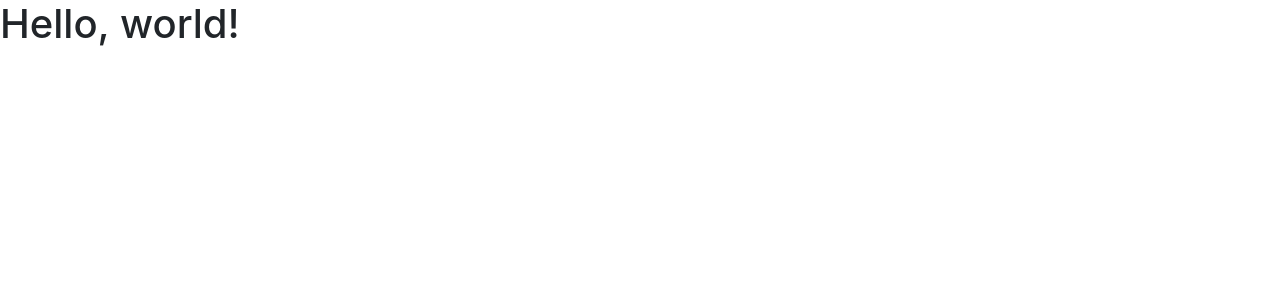
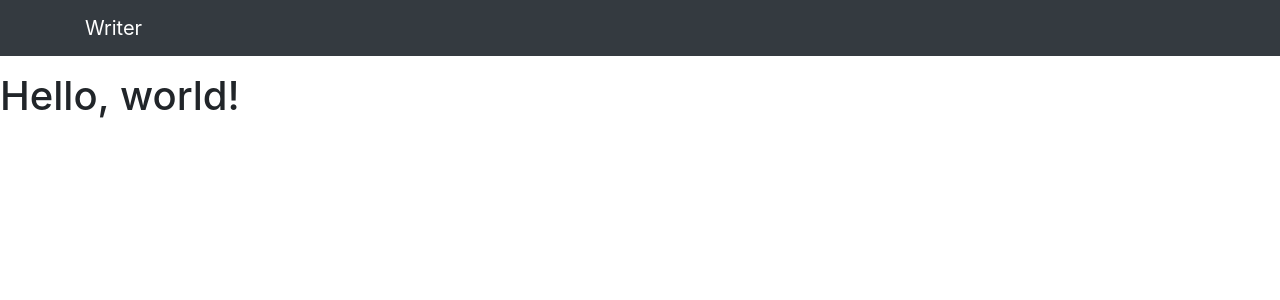
Before and after one commit to SirIsaacNeutron/writer, a React (Create React App) app in the folder client/: page / in a window 1280 px wide. Shown: the top 300 px of the page. Built offline with nearby package versions, Linux system fonts and the light colour scheme.

Commit message:
Added basic navbar

```diff
--- a/client/package.json
+++ b/client/package.json
@@ -9,6 +9,7 @@
     "axios": "^0.20.0",
     "react": "^16.13.1",
     "react-dom": "^16.13.1",
+    "react-router-dom": "^5.2.0",
     "react-scripts": "3.4.3",
     "reactstrap": "^8.5.1"
   },
--- a/client/src/App.js
+++ b/client/src/App.js
@@ -1,12 +1,19 @@
 import React from 'react';
 import './App.css';
+
+import { BrowserRouter as Router, Route } from 'react-router-dom';
+
+import AppNavbar from './components/AppNavbar';
 
 class App extends React.Component {
   render() {
     return (
-      <div className="App">
-        <h1>Hello, world!</h1>
-      </div>
+      <Router>
+        <div className="App">
+          <AppNavbar />
+          <h1>Hello, world!</h1>
+        </div>
+      </Router>
     );
   }
 }
--- /dev/null
+++ b/client/src/components/AppNavbar.js
@@ -0,0 +1,48 @@
+import React, { Component } from 'react';
+import {
+    Collapse,
+    Navbar,
+    NavbarToggler,
+    NavbarBrand,
+    Nav,
+    NavItem,
+    Container
+} from 'reactstrap';
+
+// See https://github.com/reactstrap/reactstrap/issues/1285 for
+// how to use React Router with reactstrap
+import { NavLink as RRNavLink } from 'react-router-dom';
+
+import PropTypes from 'prop-types';
+
+class AppNavbar extends React.Component {
+    state = {
+        isOpen: false // for the collapsible menu
+    }
+
+    toggle = () => {
+        this.setState({
+            isOpen: !this.state.isOpen
+        });
+    }
+
+    render() {
+        return (
+            <div>
+                <Navbar color="dark" dark expand="sm" className="mb-3">
+                    <Container>
+                        <NavbarBrand tag={RRNavLink} exact to="/">Writer</NavbarBrand>
+                        <NavbarToggler onClick={this.toggle} />
+                        <Collapse isOpen={this.state.isOpen} navbar>
+                            <Nav className="ml-auto" navbar>
+
+                            </Nav>
+                        </Collapse>
+                    </Container>
+                </Navbar>
+            </div>
+        );
+    }
+}
+
+export default AppNavbar;
```
Also changed, not shown: 1 other file (tests, documents, lock files or other folders).
